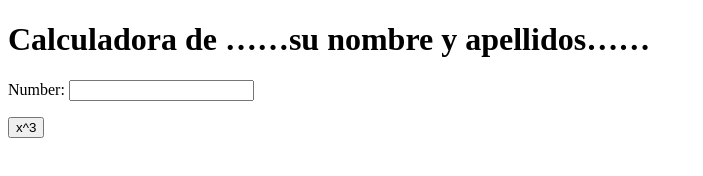
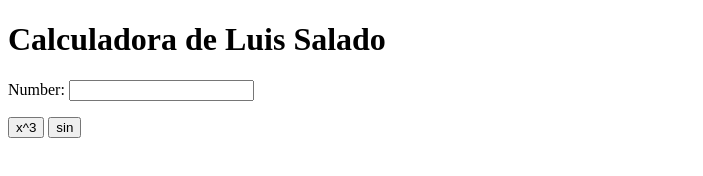
Before and after one commit to luissalado/ID_LSM_my_calculator_2, a plain HTML site: page index.html in a window 1280 px wide. Shown: the whole page, without its empty margins (0-703 px from the left). Drawn offline with Linux system fonts and the light colour scheme.

Commit message:
sin(x) button

```diff
--- a/index.html
+++ b/index.html
@@ -5,17 +5,22 @@
         <meta charset="utf-8">
     </head>
     <body>
-        <h1>Calculadora de ……su nombre y apellidos……</h1>
+        <h1>Calculadora de Luis Salado</h1>
         Number:
         <input type="text" id="n1">
         <p>
             <button onclick="cube()"> x^3 </button>
+            <button onclick="sine()"> sin </button>
         </p>
         <script type="text/javascript">
             function cube() {
                 var num = document.getElementById("n1");
                 num.value = Math.pow(num.value, 3);
             }
+            function sine() {
+                var num = document.getElementById("n1");
+                num.value = Math.sin(num.value);
+            }
         </script>
     </body>
 </html>
```
